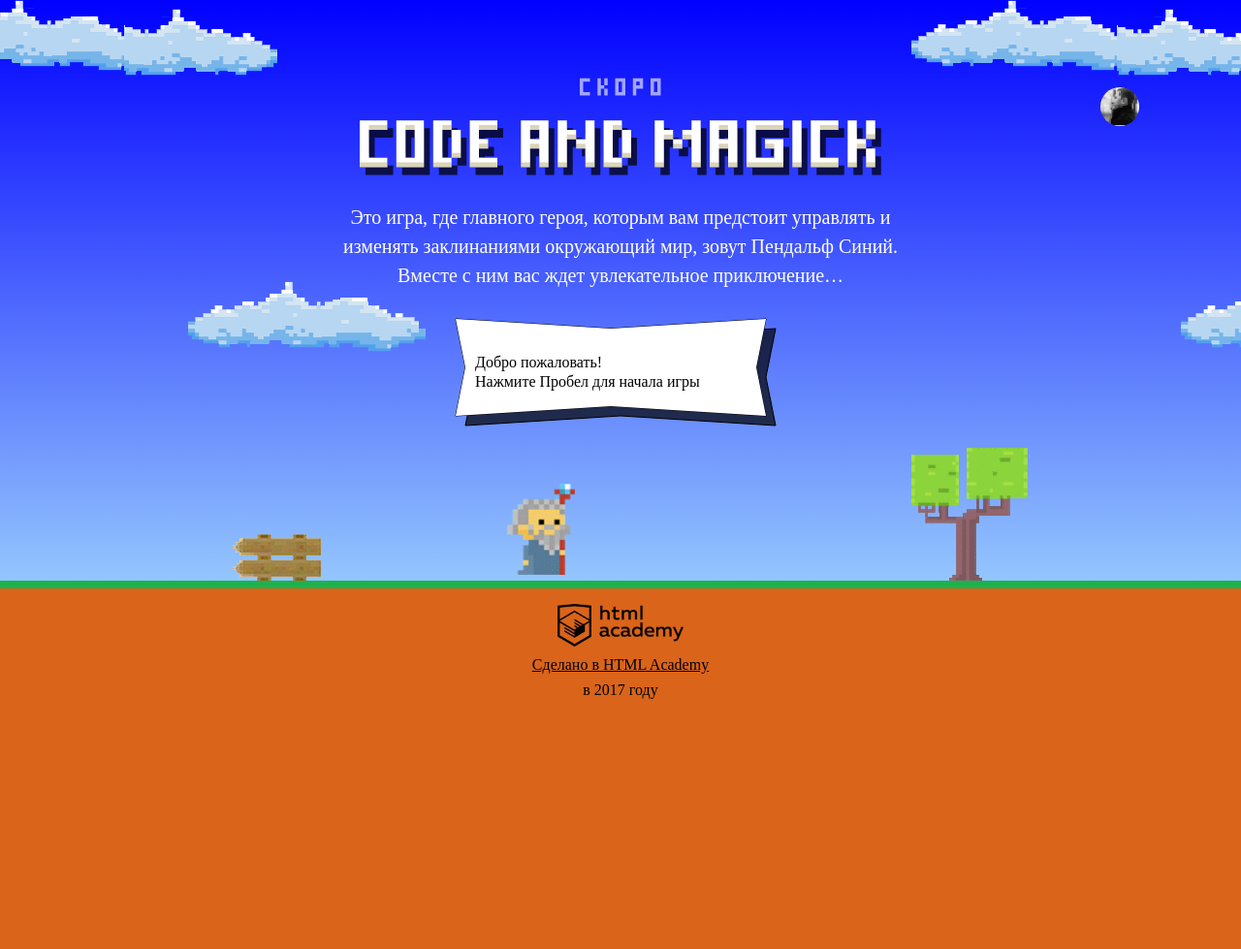
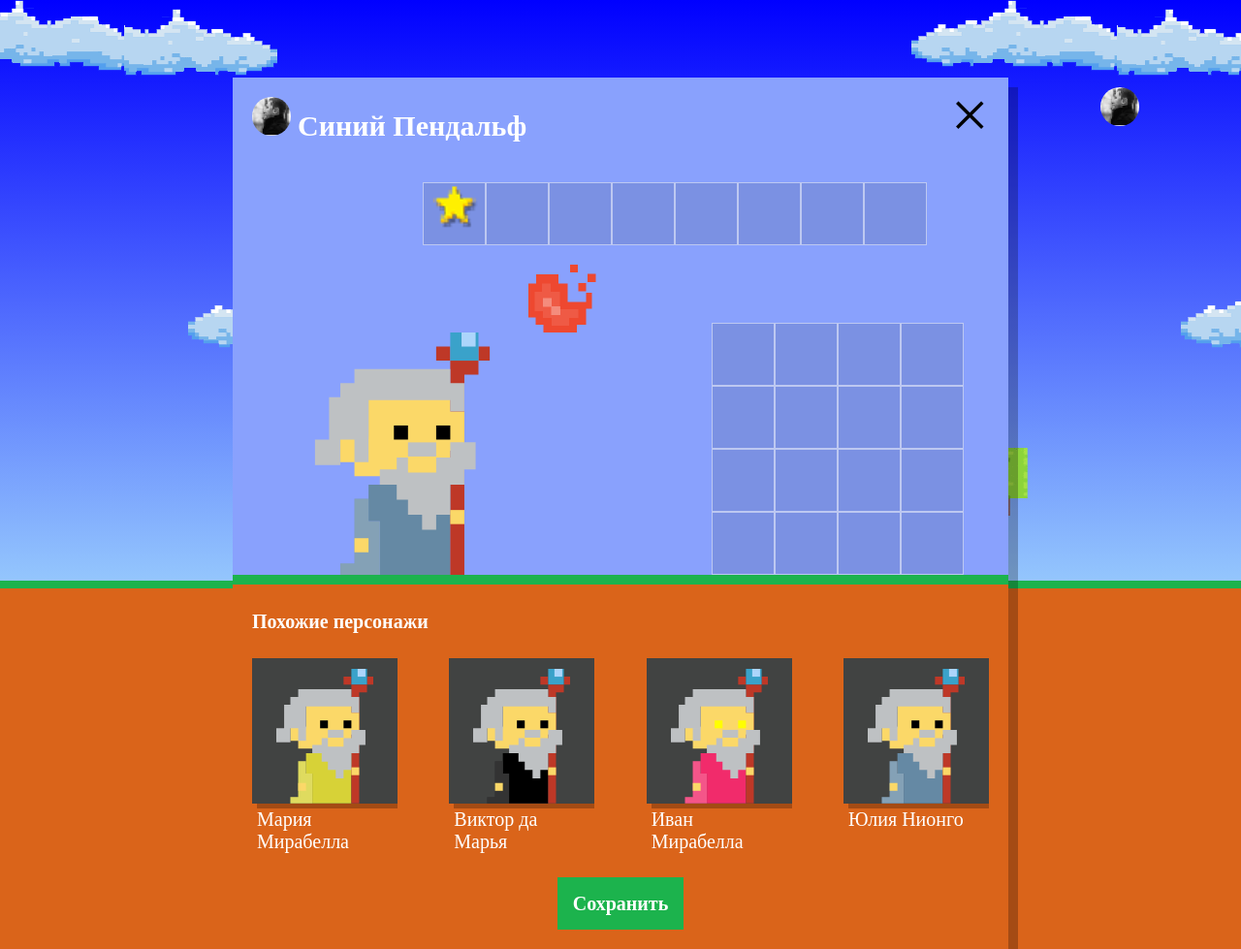
Before and after one commit to Svetaelar/1080109-code-and-magick-19, a website: page index.html in a window 1280 px wide. Shown: the whole page at 97% size. Before the commit the page ends 800 px from the top, so only its background shows below. Drawn offline with Linux system fonts and the light colour scheme; a web font is replaced by a local one.

Commit message:
Показывает похожих волшебников

```diff
--- a/index.html
+++ b/index.html
@@ -206,6 +206,7 @@
 
 </script>
 <script src="js/stat.js"></script>
+<script src="js/setup.js"></script>
 <script src="js/game.js"></script>
 </body>
 </html>
--- /dev/null
+++ b/js/setup.js
@@ -0,0 +1,44 @@
+'use strict';
+
+var NAMES = ['Иван', 'Хуан', 'Себастьян', 'Мария', 'Кристоф', 'Виктор', 'Юлия', 'Люпита', 'Вашингтон'];
+var SURNAMES = ['да Марья', 'Верон', 'Мирабелла', 'Вальц', 'Онопко', 'Топольницкая', 'Нионго', 'Ирвинг'];
+var COAT_COLOR = ['rgb(101, 137, 164)', 'rgb(241, 43, 107)', 'rgb(146, 100, 161)', 'rgb(56, 159, 117)', 'rgb(215, 210, 55)', 'rgb(0, 0, 0)'];
+var EYES_COLOR = ['black', 'red', 'blue', 'yellow', 'green'];
+var wizards = [
+  {
+    name: NAMES[0],
+    surname: SURNAMES[0],
+    coatColor: COAT_COLOR[0],
+    eyesColor: EYES_COLOR[0]
+  }
+];
+
+var userDialog = document.querySelector('.setup');
+userDialog.classList.remove('hidden');
+
+document.querySelector('.setup-similar').classList.remove('hidden');
+
+var similarListElement = document.querySelector('.setup-similar-list');
+var similarWizardTemplate = document.querySelector('#similar-wizard-template')
+    .content
+    .querySelector('.setup-similar-item');
+
+var randomElement = function (arr) {
+  var i = Math.floor(Math.random() * arr.length);
+  return arr[i];
+};
+
+var renderWizard = function (wizard) {
+  var wizardElement = similarWizardTemplate.cloneNode(true);
+  wizardElement.querySelector('.setup-similar-label').textContent = randomElement(NAMES) + ' ' + randomElement(SURNAMES);
+  wizardElement.querySelector('.wizard-coat').style.fill = randomElement(COAT_COLOR);
+  wizardElement.querySelector('.wizard-eyes').style.fill = randomElement(EYES_COLOR);
+  return wizardElement;
+};
+
+var fragment = document.createDocumentFragment();
+for (var i = 0; i < 4; i++) {
+  fragment.appendChild(renderWizard(wizards));
+}
+similarListElement.appendChild(fragment);
+userDialog.querySelector('.setup-similar').classList.remove('hidden');
```
